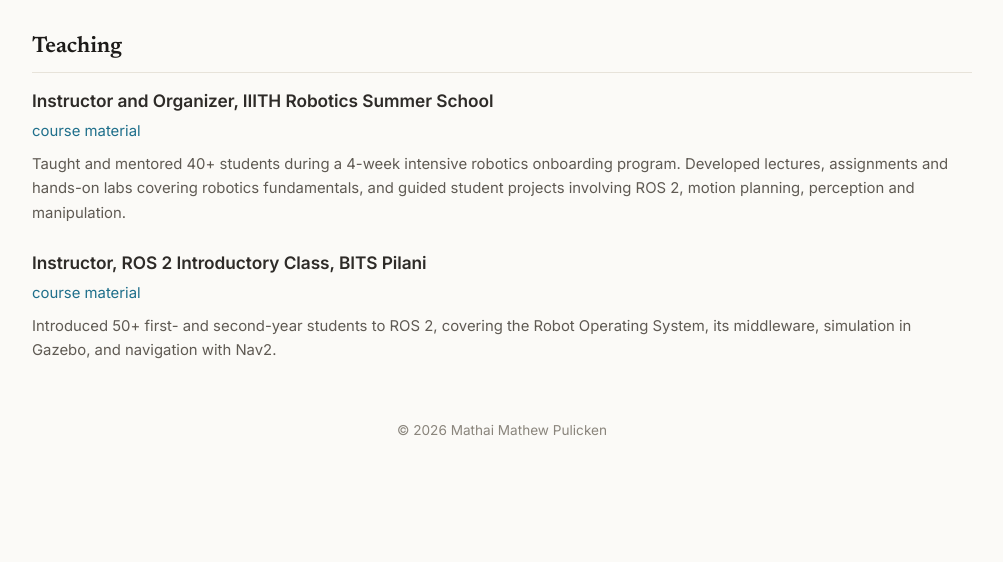
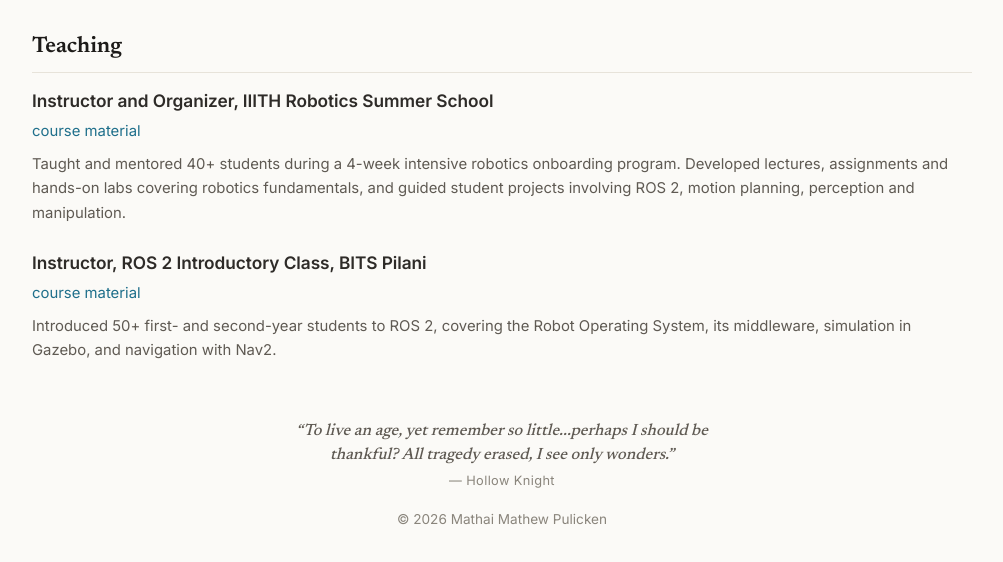
Before and after one commit to mathaimp/mathaimp.github.io, a plain HTML site: page index.html in a window 1280 px wide. Shown: the part 2464-3026 px from the top of the page, without its empty margins (138-1141 px from the left). Before the commit the page ends 2937 px from the top, so only its background shows below. Drawn offline with Linux system fonts and the light colour scheme.

Commit message:
Added quotes

```diff
--- a/index.html
+++ b/index.html
@@ -14,7 +14,7 @@
   <link rel="icon" href="favicon.ico" sizes="48x48 32x32 16x16">
   <link rel="apple-touch-icon" href="apple-touch-icon.png">
   <script>try{if(localStorage.getItem("theme")==="dark")document.documentElement.setAttribute("data-theme","dark")}catch(e){}</script>
-  <link rel="stylesheet" href="style.css?v=26">
+  <link rel="stylesheet" href="style.css?v=27">
 </head>
 <body>
 
@@ -214,5 +214,6 @@
 <script src="lidar.js" defer></script>
 <script src="theme.js" defer></script>
 <script src="eggs.js" defer></script>
+<script src="quotes.js" defer></script>
 </body>
 </html>
--- /dev/null
+++ b/quotes.js
@@ -0,0 +1,61 @@
+/*
+ * A quote above the copyright line in the footer. One is picked at random on
+ * each visit; clicking it shows another. Edit the list below freely.
+ */
+(function () {
+  'use strict';
+
+  var QUOTES = [
+    ['A robot may not injure a human being or, through inaction, allow a human being to come to harm.', 'Isaac Asimov'],
+    ['Violence is the last refuge of the incompetent.', 'Isaac Asimov, Foundation'],
+    ['Not all those who wander are lost.', 'J.R.R. Tolkien, The Fellowship of the Ring'],
+    ['Fear is the mind-killer.', 'Frank Herbert, Dune'],
+    ['The sky above the port was the color of television, tuned to a dead channel.', 'William Gibson, Neuromancer'],
+    ['Don\'t Panic.', 'Douglas Adams, The Hitchhiker\'s Guide to the Galaxy'],
+    ['I\'m sorry, Dave. I\'m afraid I can\'t do that.', 'HAL 9000, 2001: A Space Odyssey'],
+    ['All those moments will be lost in time, like tears in rain.', 'Roy Batty, Blade Runner'],
+    ['You are who you choose to be.', 'The Iron Giant'],
+    ['Any sufficiently advanced technology is indistinguishable from magic.', 'Arthur C. Clarke'],
+    ['Sometimes, dreams are all that separate us from the machines.', 'Dan Simmons, The Fall of Hyperion'],
+    ['The future is never written...only penciled in.', 'Dan Simmons, Endymion'],
+    ['If the universe has any soul, it is the soul of irony.', 'Dan Simmons, The Rise of Endymion'],
+    ['The world outside has not become less real because the prisoner cannot see it.', 'J.R.R. Tolkien, On Fairy-Stories'],
+    ['Time moves in one direction, memory in another.', 'William Gibson, Dead Man Sings'],
+    ['The best definition of man is: a biped, ungrateful.', 'Fyodor Dostoevsky, Notes from Underground'],
+    ['The formula "two plus two equals five" is not without its attractions.', 'Fyodor Dostoevsky, Notes from Underground'],
+    ['Time is an illusion. Lunchtime doubly so.', 'Douglas Adams, The Hitchhiker\'s Guide to the Galaxy'],
+    ['In the beginning the Universe was created. This has made a lot of people very angry and been widely regarded as a bad move.', 'Douglas Adams, The Restaurant at the End of the Universe'],
+    ['I don\'t want to survive. I want to live.', 'WALL·E'],
+    ['Every victory against death will always be temporary.', 'Hollow Knight'],
+    ['To live an age, yet remember so little...perhaps I should be thankful? All tragedy erased, I see only wonders.', 'Hollow Knight']
+  ];
+
+  var footer = document.querySelector('footer');
+  if (!footer || !QUOTES.length) return;
+
+  var button = document.createElement('button');
+  button.type = 'button';
+  button.className = 'footer-quote';
+  if (QUOTES.length > 1) button.title = 'Another quote';
+  else button.disabled = true;            // nothing to cycle to
+  footer.insertBefore(button, footer.firstChild);
+
+  var current = -1;
+  function show() {
+    var next = current;
+    if (QUOTES.length > 1) {
+      while (next === current) next = Math.floor(Math.random() * QUOTES.length);
+    } else {
+      next = 0;
+    }
+    current = next;
+    button.textContent = '';
+    button.appendChild(document.createTextNode('“' + QUOTES[next][0] + '”'));
+    var by = document.createElement('cite');
+    by.textContent = '— ' + QUOTES[next][1];
+    button.appendChild(by);
+  }
+
+  button.addEventListener('click', show);
+  show();
+})();
--- a/style.css
+++ b/style.css
@@ -228,3 +228,17 @@ html[data-theme="dark"] .lost-shade { filter: drop-shadow(0 0 14px rgba(157, 185
   .ros-log::after { animation: none; }
   .sudo-toast { transition: none; }
 }
+
+/* footer quote (see quotes.js) */
+.footer-quote {
+  display: block; max-width: 46ch; margin: 0 auto 18px; padding: 0;
+  border: 0; background: none; cursor: pointer; text-align: center;
+  font: italic 500 1.02rem/1.5 var(--serif); color: var(--muted-2);
+  transition: color .2s;
+}
+.footer-quote:hover:not(:disabled) { color: var(--heading); }
+.footer-quote:disabled { cursor: default; }
+.footer-quote cite {
+  display: block; margin-top: 4px; font: 400 .8rem/1.4 var(--sans);
+  font-style: normal; letter-spacing: .03em; color: var(--muted);
+}
```
Also changed, not shown: 404.html (+1 -1 lines), projects.html (+2 -1 lines), publications.html (+2 -1 lines).
